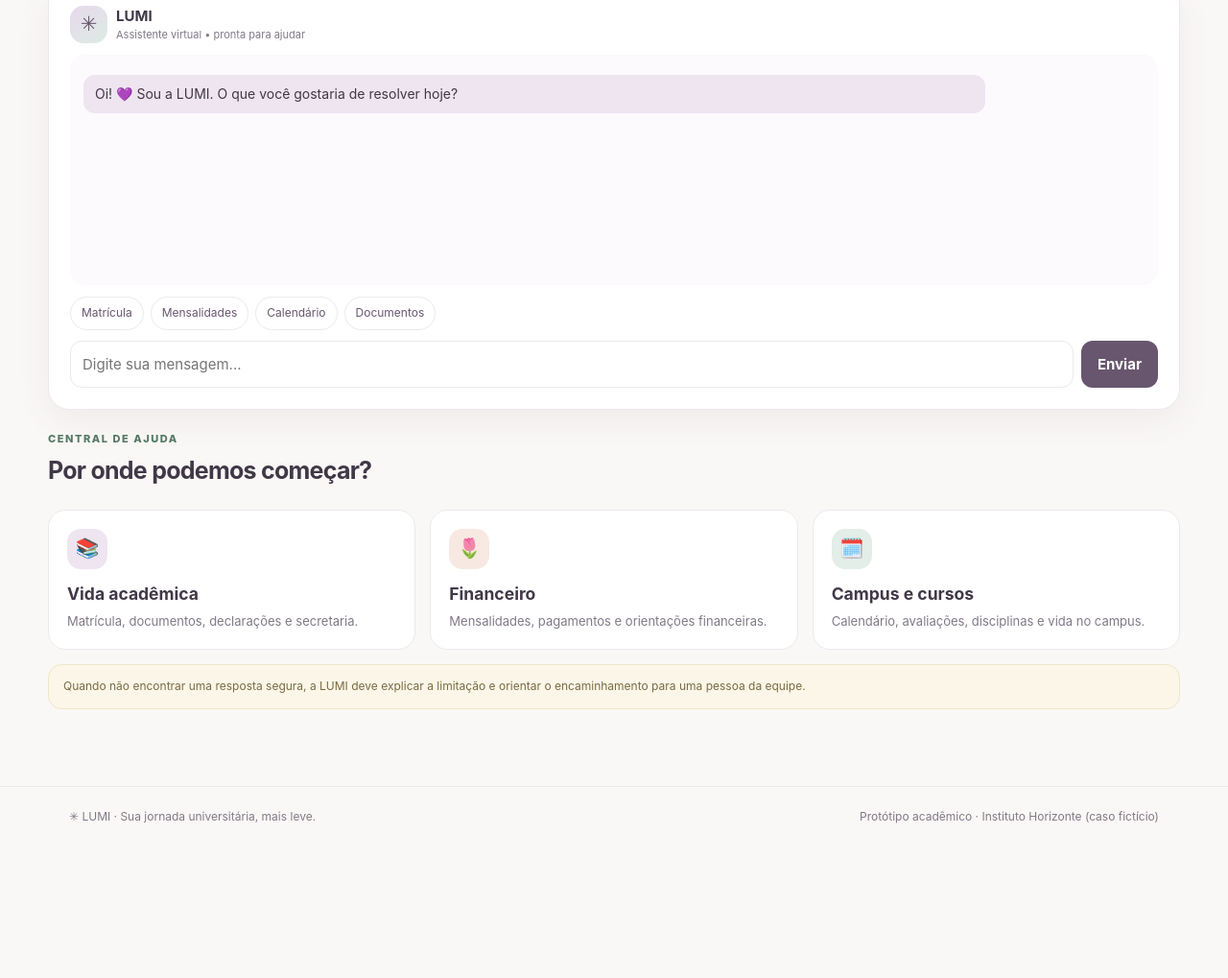
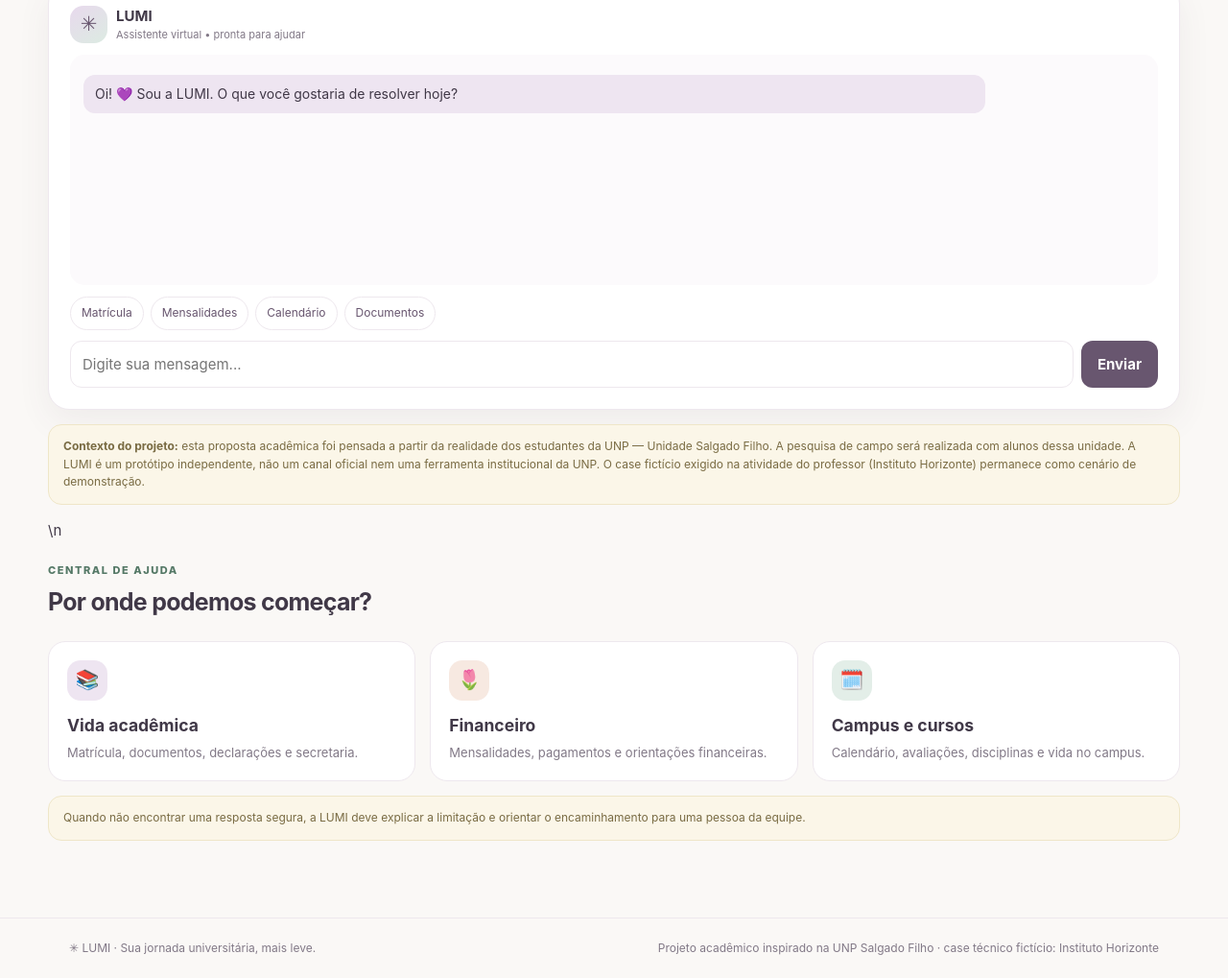
Before and after one commit to PaulaJ2023/Projeto_Lumi, a plain HTML site: page index.html in a window 1280 px wide. Shown: the part 685-1704 px from the top of the page at 96% size. Before the commit the page ends 1567 px from the top, so only its background shows below. Drawn offline with Linux system fonts and the light colour scheme.

Commit message:
Adaptar LUMI ao contexto da UNP Salgado Filho

```diff
--- a/index.html
+++ b/index.html
@@ -13,7 +13,7 @@
 <main id="student" class="shell page">
 <section class="hero"><div><div class="eyebrow">Seu apoio na vida universitária</div><h1>Sua jornada universitária, <span>mais leve.</span></h1><p class="lead">Oi! Eu sou a LUMI. Estou aqui para ajudar você a encontrar informações, tirar dúvidas e chegar ao atendimento certo, sem complicação.</p><div class="actions"><button class="primary" onclick="document.getElementById('chatArea').scrollIntoView({behavior:'smooth'})">Conversar com a LUMI →</button><button class="secondary" onclick="document.getElementById('help').scrollIntoView({behavior:'smooth'})">Explorar assuntos</button></div></div><div class="heroart"><div><span class="tag">✦ Assistente virtual</span><h2>Uma ajudinha para cada etapa da sua jornada.</h2></div><div><div class="bubble">Olá! 💜 Como posso facilitar seu dia?</div><div class="bubble right">Quero saber sobre documentos.</div><div class="bubble">Claro! Vou te direcionar para a área acadêmica.</div></div></div></section>
 <section id="chatArea"><div class="head"><div><div class="eyebrow">Atendimento inteligente</div><h2>Converse com a LUMI</h2><div class="muted">Escolha um assunto ou escreva sua dúvida.</div></div><span class="tag">Protótipo</span></div><div class="card chat"><div class="row"><div class="logo">✳</div><div><b>LUMI</b><div class="mini">Assistente virtual • pronta para ajudar</div></div></div><div id="studentMessages" class="messages"><div class="msg">Oi! 💜 Sou a LUMI. O que você gostaria de resolver hoje?</div></div><div class="quick"><button onclick="ask('Como faço minha matrícula?')">Matrícula</button><button onclick="ask('Tenho dúvidas sobre mensalidade')">Mensalidades</button><button onclick="ask('Qual é o calendário acadêmico?')">Calendário</button><button onclick="ask('Preciso de um documento')">Documentos</button></div><div class="composer"><input id="studentInput" placeholder="Digite sua mensagem..." onkeydown="if(event.key==='Enter')sendStudent()"><button onclick="sendStudent()">Enviar</button></div></div></section>
-<section id="help"><div class="head"><div><div class="eyebrow">Central de ajuda</div><h2>Por onde podemos começar?</h2></div></div><div class="grid"><div class="tile"><div class="ico">📚</div><h3>Vida acadêmica</h3><p>Matrícula, documentos, declarações e secretaria.</p></div><div class="tile"><div class="ico">🌷</div><h3>Financeiro</h3><p>Mensalidades, pagamentos e orientações financeiras.</p></div><div class="tile"><div class="ico">🗓️</div><h3>Campus e cursos</h3><p>Calendário, avaliações, disciplinas e vida no campus.</p></div></div><div class="notice">Quando não encontrar uma resposta segura, a LUMI deve explicar a limitação e orientar o encaminhamento para uma pessoa da equipe.</div></section>
+<section><div class="notice"><b>Contexto do projeto:</b> esta proposta acadêmica foi pensada a partir da realidade dos estudantes da UNP — Unidade Salgado Filho. A pesquisa de campo será realizada com alunos dessa unidade. A LUMI é um protótipo independente, não um canal oficial nem uma ferramenta institucional da UNP. O case fictício exigido na atividade do professor (Instituto Horizonte) permanece como cenário de demonstração.</div></section>\n<section id="help"><div class="head"><div><div class="eyebrow">Central de ajuda</div><h2>Por onde podemos começar?</h2></div></div><div class="grid"><div class="tile"><div class="ico">📚</div><h3>Vida acadêmica</h3><p>Matrícula, documentos, declarações e secretaria.</p></div><div class="tile"><div class="ico">🌷</div><h3>Financeiro</h3><p>Mensalidades, pagamentos e orientações financeiras.</p></div><div class="tile"><div class="ico">🗓️</div><h3>Campus e cursos</h3><p>Calendário, avaliações, disciplinas e vida no campus.</p></div></div><div class="notice">Quando não encontrar uma resposta segura, a LUMI deve explicar a limitação e orientar o encaminhamento para uma pessoa da equipe.</div></section>
 </main>
 <main id="admin" class="shell page hidden"><div class="title"><div><div class="eyebrow">Ambiente administrativo</div><h1>LUMI Studio</h1><div class="muted">Configure, acompanhe e aprimore sua assistente.</div></div><span class="tag purple">✦ Central de controle</span></div>
 <div class="layout"><nav class="side"><button class="sel" onclick="tab('overview',this)">▦ Visão geral</button><button onclick="tab('agents',this)">✧ Agentes</button><button onclick="tab('prompts',this)">⌘ Prompts</button><button onclick="tab('knowledge',this)">▤ Base de conhecimento</button><button onclick="tab('tests',this)">◉ Laboratório de testes</button><button onclick="tab('results',this)">↗ Resultados</button><button onclick="tab('history',this)">☷ Conversas</button></nav><div>
@@ -25,7 +25,7 @@
 <section id="tab-results" class="hidden"><div class="eyebrow">Indicadores de qualidade</div><h2>Resultados e análises</h2><p class="muted">Acompanhe o que funciona e o que precisa melhorar.</p><div class="grid"><div class="tile"><div class="ico">💬</div><h3 id="rCount">0</h3><p>Interações na sessão</p></div><div class="tile"><div class="ico">🧭</div><h3 id="rTests">0</h3><p>Testes executados</p></div><div class="tile"><div class="ico">⚑</div><h3 id="rUnknown">0</h3><p>Perguntas sem correspondência</p></div></div><div class="card" style="margin-top:15px"><h3>Como interpretar</h3><p class="muted">Use perguntas sem resposta para enriquecer a base. Revise prompts, encaminhamentos e respostas. Análise de sentimento deve ser tratada como estimativa, não como verdade sobre o estudante.</p></div></section>
 <section id="tab-history" class="hidden"><div class="eyebrow">Rastreabilidade</div><h2>Histórico de conversas</h2><p class="muted">Mensagens enviadas na visão do aluno aparecem aqui durante esta sessão.</p><div class="card"><table class="table"><thead><tr><th>Horário</th><th>Pergunta</th><th>Agente</th><th>Resultado</th></tr></thead><tbody id="history"><tr><td colspan="4" class="muted">Nenhuma conversa registrada.</td></tr></tbody></table></div></section>
 </div></div></main>
-<footer class="footer"><div class="shell row" style="justify-content:space-between"><span>✳ LUMI · Sua jornada universitária, mais leve.</span><span>Protótipo acadêmico · Instituto Horizonte (caso fictício)</span></div></footer>
+<footer class="footer"><div class="shell row" style="justify-content:space-between"><span>✳ LUMI · Sua jornada universitária, mais leve.</span><span>Projeto acadêmico inspirado na UNP Salgado Filho · case técnico fictício: Instituto Horizonte</span></div></footer>
 <script>
 let chats=[],testRuns=0,unknown=0,kb=3;
 function mode(m){document.getElementById('student').classList.toggle('hidden',m!=='student');document.getElementById('admin').classList.toggle('hidden',m!=='admin');document.getElementById('studentMode').classList.toggle('active',m==='student');document.getElementById('adminMode').classList.toggle('active',m==='admin');scrollTo({top:0,behavior:'smooth'})}
```
